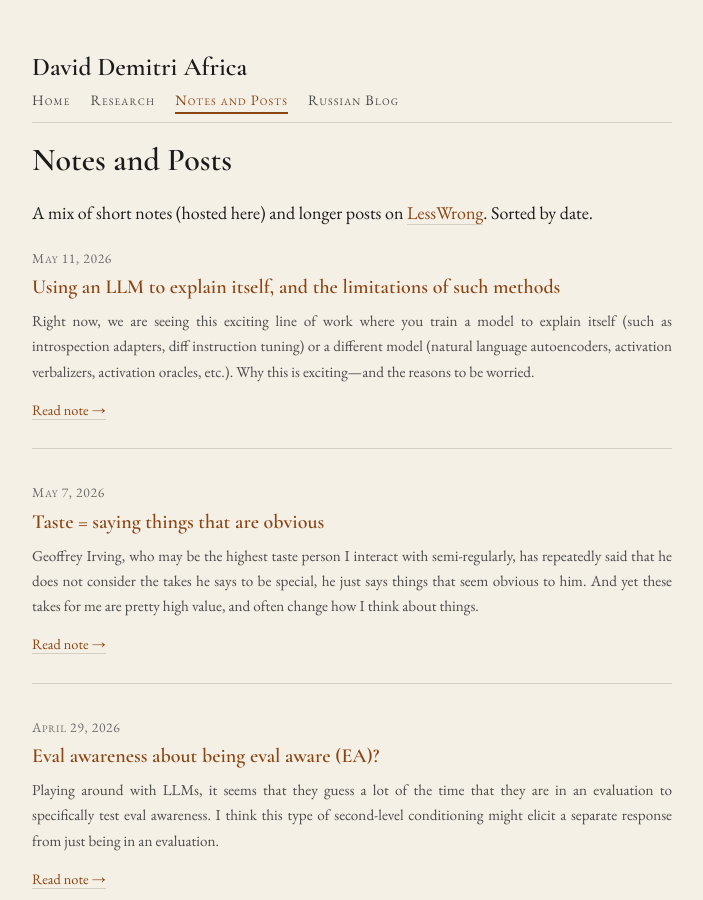
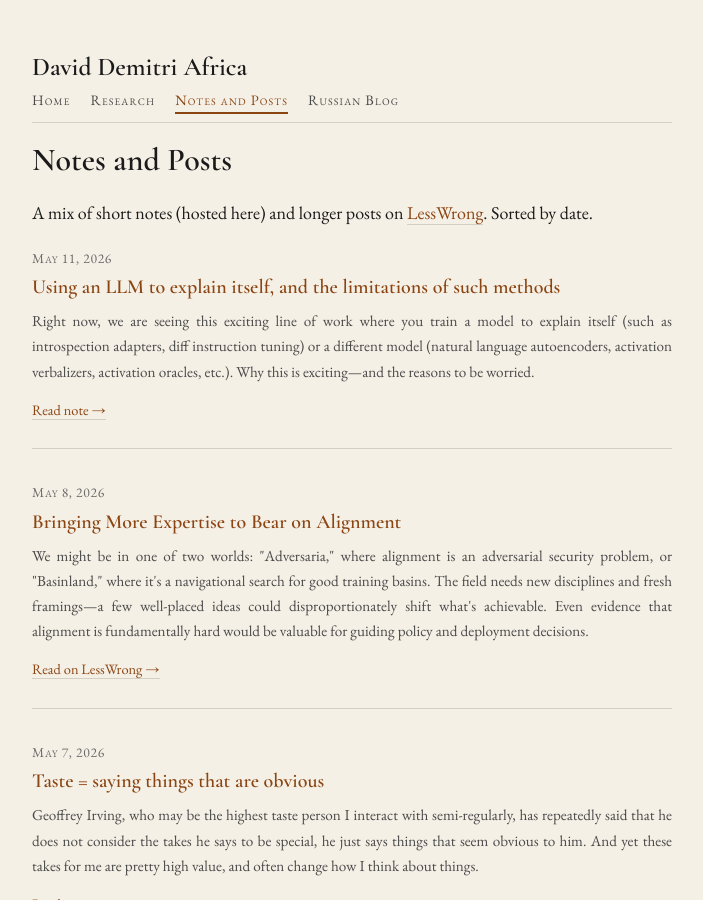
Before and after one commit to DavidDemitriAfrica/daviddemitriafrica.github.io, a Jekyll site: the page built from blog.html, in a window 1280 px wide and 900 px high. Shown: the whole window, without its empty margins (288-991 px from the left). Built offline with Jekyll 4.4.1, drawn with Linux system fonts in a browser that asks for light colours.

Commit message:
Add May 8 LessWrong post to Notes and Posts feed
"Bringing More Expertise to Bear on Alignment" — slotted between the
May 11 and May 7 notes.

Co-Authored-By: Claude Opus 4.7 (1M context) <noreply@anthropic.com>

```diff
--- a/blog.html
+++ b/blog.html
@@ -15,6 +15,13 @@ description: "Notes, half-formed thoughts, and selected LessWrong posts on AI al
     <h2 class="blog-title"><a href="/notes/using-an-llm-to-explain-itself.html">Using an LLM to explain itself, and the limitations of such methods</a></h2>
     <p class="blog-excerpt">Right now, we are seeing this exciting line of work where you train a model to explain itself (such as introspection adapters, diff instruction tuning) or a different model (natural language autoencoders, activation verbalizers, activation oracles, etc.). Why this is exciting&mdash;and the reasons to be worried.</p>
     <a class="blog-read-more" href="/notes/using-an-llm-to-explain-itself.html">Read note &rarr;</a>
+  </li>
+
+  <li>
+    <span class="blog-date">May 8, 2026</span>
+    <h2 class="blog-title"><a href="https://www.lesswrong.com/posts/cWFsCFyCttsiJwn2j/bringing-more-expertise-to-bear-on-alignment">Bringing More Expertise to Bear on Alignment</a></h2>
+    <p class="blog-excerpt">We might be in one of two worlds: "Adversaria," where alignment is an adversarial security problem, or "Basinland," where it's a navigational search for good training basins. The field needs new disciplines and fresh framings&mdash;a few well-placed ideas could disproportionately shift what's achievable. Even evidence that alignment is fundamentally hard would be valuable for guiding policy and deployment decisions.</p>
+    <a class="blog-read-more" href="https://www.lesswrong.com/posts/cWFsCFyCttsiJwn2j/bringing-more-expertise-to-bear-on-alignment">Read on LessWrong &rarr;</a>
   </li>
 
   <li>
```
